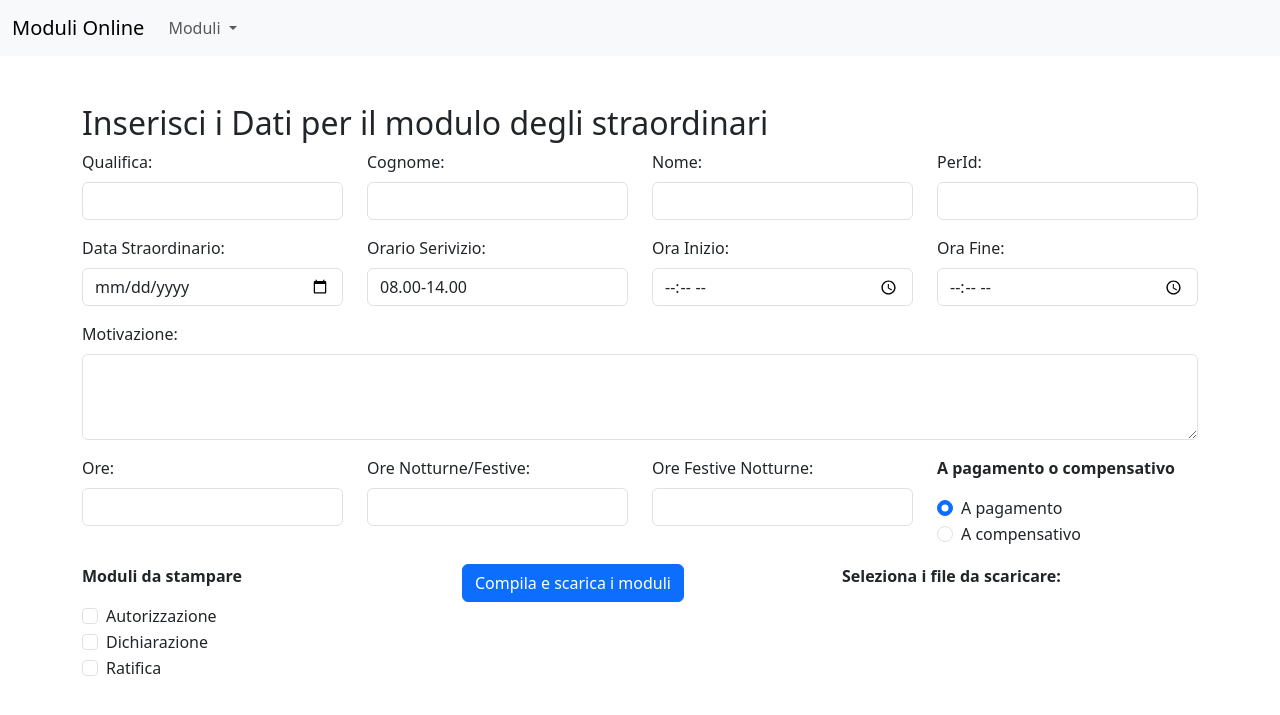
After one commit to enzrussi/PsModuleWeb, a Flask app: page /straordinario in a window 1280 px wide. The commit adds this page. Shown: the top 715 px of the page. Run offline with Flask 3, Linux system fonts and the light colour scheme; some libraries are stand-ins or nearby versions.

Commit message:
creati modelli straordinari ed Elaerning

```diff
--- a/app.py
+++ b/app.py
@@ -1,9 +1,10 @@
-from flask import Flask, render_template, request, send_file
+from flask import Flask, render_template, request, send_file, after_this_request,redirect
 from flask_bootstrap import Bootstrap5
 from docx import Document
 from python_docx_replace import docx_replace
 import os
 from datetime import datetime
+
 
 app = Flask(__name__)
 app.config['MODULI_FOLDER'] = 'module'
@@ -19,14 +20,11 @@ def index():
     return render_template('index.html')
 
 @app.route('/fviaggio', methods=['GET','POST'])
-
 def fviaggio():
-
     form = request.form
 
     if request.method == 'POST':
         # Ottieni i dati dal modulo
-
         mydict = {
             'qual': request.form['qual'],
             'name': request.form['name'],
@@ -72,8 +70,167 @@ def fviaggio():
         output_filename = "{}_{}_foglio_viaggio_{}.docx".format(mydict['surname'], mydict['name'], datetime.now().strftime("%Y%m%d_%H%M%S"))
         output_path = os.path.join(app.config['OUTPUT_FOLDER'], output_filename)
         doc.save(output_path)
-        # Invia il file come download
-        return send_file(output_path, as_attachment=True)
+
+        return redirect('/download/{}'.format(output_filename))
 
     # Se non è una richiesta POST, mostra il modulo
     return render_template('fviaggio.html', form=form)
+
+@app.route('/straordinario', methods=['GET','POST'])
+def straordinario():
+    form = request.form
+    filepaths = []
+
+    if request.method == 'POST':
+        # Ottieni i dati dal modulo
+        mydict = {
+            'qual': request.form['qual'],
+            'surname': request.form['surname'],
+            'name': request.form['name'],
+            'subject': "{} {}".format(request.form['surname'],request.form['name']),
+            'perid': request.form['perid'],
+            'datastr': datetime.strptime(request.form['datastr'],'%Y-%m-%d').strftime('%d-%m-%Y'),
+            'working_hours': request.form['working_hours'],
+            'h_for': request.form['h_for'],
+            'h_to': request.form['h_to'],
+            'motive': request.form['motive'],
+            'h_str' : request.form['h_str'],
+            'h_str_fn': request.form['h_str_fn'],
+            'h_str_nf': request.form['h_str_nf'],
+            'data' : datetime.now().strftime('%d-%m-%Y'),
+            'cash': '[x]' if (request.form['cash'] == 'cash') else '[ ]',
+            'comp': '[ ]' if (request.form['cash'] == 'cash') else '[x]',
+            'datanow': datetime.now().strftime('%d-%m-%Y')
+           }
+
+        # crea modulo autorizzazione
+        if 'mod_aut' in request.form:
+            # Carica il template Word
+            template_path = os.path.join(app.config['MODULI_FOLDER'], 'str_autorizzazione.docx')
+            doc = Document(template_path)
+
+            # Sostituisci i segnaposto con i dati del modulo
+            docx_replace(doc, **mydict)
+            # Salva il documento modificato
+            output_filename = "{}_{}_{}_autorizzazione_straordinario_{}.docx".format(mydict['surname'], mydict['name'], mydict['perid'],mydict['datastr'])
+            output_path = os.path.join(app.config['OUTPUT_FOLDER'], output_filename)
+            doc.save(output_path)
+
+            filepaths.append({'filename': output_filename, 'display_name': 'Autrorizzazione straordinario'})
+
+        # crea modulo dichiarazione
+        if  'mod_dic' in request.form:
+            # Carica il template Word
+            template_path = os.path.join(app.config['MODULI_FOLDER'], 'str_dichiarazione.docx')
+            doc = Document(template_path)
+
+            # Sostituisci i segnaposto con i dati del modulo
+            docx_replace(doc, **mydict)
+            # Salva il documento modificato
+            output_filename = "{}_{}_{}_dichiarazione_straordinario_{}.docx".format(mydict['surname'], mydict['name'], mydict['perid'],mydict['datastr'])
+            output_path = os.path.join(app.config['OUTPUT_FOLDER'], output_filename)
+            doc.save(output_path)
+
+            filepaths.append({'filename': output_filename, 'display_name': 'Dichiarazione straordinario'})
+
+        # crea modulo ratifica
+        if 'mod_rat' in request.form:
+            # Carica il template Word
+            template_path = os.path.join(app.config['MODULI_FOLDER'], 'str_ratifica.docx')
+            doc = Document(template_path)
+
+            # Sostituisci i segnaposto con i dati del modulo
+            docx_replace(doc, **mydict)
+            # Salva il documento modificato
+            output_filename = "{}_{}_{}_ratifica_straordinario_{}.docx".format(mydict['surname'], mydict['name'], mydict['perid'],mydict['datastr'])
+            output_path = os.path.join(app.config['OUTPUT_FOLDER'], output_filename)
+            doc.save(output_path)
+
+            filepaths.append({'filename': output_filename, 'display_name': 'Ratifica straordinario'})
+
+        return render_template('straordinario.html',files=filepaths)
+
+    # Se non è una richiesta POST, mostra il modulo
+    return render_template('straordinario.html', form=form, files=filepaths)
+
+@app.route('/elearning', methods=['GET','POST'])
+def elearning():
+    form = request.form
+    filepaths = []
+
+    # Se la richiesta è di tipo POST, elabora i dati del modulo
+    # e genera il documento Word
+
+    if request.method == 'POST':
+        # Ottieni i dati dal modulo
+        mydict = {
+            'year': datetime.strptime(request.form['date_agg'],'%Y-%m-%d').strftime('%Y'),
+            'qual': request.form['qual'],
+            'surname': request.form['surname'],
+            'name': request.form['name'],
+            'perid': request.form['perid'],
+            'module': request.form['module'],
+            'nr_day': request.form['nr_day'],
+            'date_agg': datetime.strptime(request.form['date_agg'],'%Y-%m-%d').strftime('%d-%m-%Y'),
+            'h_agg': request.form['h_agg'],
+            'data_old_agg': datetime.strptime(request.form['data_old_agg'],'%Y-%m-%d').strftime('%d-%m-%Y'),
+            'home': '[X]' if request.form['home'] == 'home' else '[ ]',
+            'office': '[X]' if request.form['home'] == 'office' else '[ ]',
+            'address': request.form['address'],
+            'date_now': datetime.now().strftime('%d-%m-%Y'),
+            'type': request.form['type'],
+            'where': 'il proprio domicilio' if request.form['home'] == 'home' else 'il proprio ufficio'
+        }
+
+        # Autorizzazione e-learning
+        if 'auth' in request.form:
+
+            # Carica il template Word
+            template_path = os.path.join(app.config['MODULI_FOLDER'], 'richiesta_e_learning.docx')
+            doc = Document(template_path)
+
+            # Sostituisci i segnaposto con i dati del modulo
+            docx_replace(doc, **mydict)
+            # Salva il documento modificato
+            output_filename = "{}_{}_{}_autorizzazione_elearning_{}.docx".format(mydict['surname'], mydict['name'],mydict['perid'], mydict['date_agg'])
+            output_path = os.path.join(app.config['OUTPUT_FOLDER'], output_filename)
+            doc.save(output_path)
+
+            filepaths.append({'filename': output_filename, 'display_name': 'Autorizzazione e-learning'})
+
+        # Dichiarazione e-learning
+        if 'decl' in request.form:
+            # Carica il template Word
+            template_path = os.path.join(app.config['MODULI_FOLDER'], 'autocertificazione_e_learning.docx')
+            doc = Document(template_path)
+
+            # Sostituisci i segnaposto con i dati del modulo
+            docx_replace(doc, **mydict)
+            # Salva il documento modificato
+            output_filename = "{}_{}_{}_autocertificazione_elearning_{}.docx".format(mydict['surname'], mydict['name'],mydict['perid'], mydict['date_agg'])
+            output_path = os.path.join(app.config['OUTPUT_FOLDER'], output_filename)
+            doc.save(output_path)
+
+            filepaths.append({'filename': output_filename, 'display_name': 'autocertificazione e-learning'})
+
+
+    # Se non è una richiesta POST, mostra il modulo
+    return render_template('elearning.html', form=form, files=filepaths)
+
+@app.route('/download/<filename>')
+def download(filename):
+    # Percorso completo del file da scaricare
+    file_path = os.path.join(app.config['OUTPUT_FOLDER'], filename)
+
+    response = send_file(file_path, as_attachment=True)
+
+    @after_this_request
+    def delete_file(response):
+        try:
+            os.remove(file_path)  # Rimuovi il file dopo il download
+        except Exception as e:
+            print("Error removing or closing downloaded file handle", e)
+        return response
+
+    # Invia il file come download
+    return response
--- a/templates/base.html
+++ b/templates/base.html
@@ -32,7 +32,8 @@
                     </a>
                     <ul class="dropdown-menu">
                       <li><a class="dropdown-item" href="{{url_for('fviaggio')}}">Foglio di Viaggio</a></li>
-                      <li><a class="dropdown-item" href="#">Straordinari</a></li>
+                      <li><a class="dropdown-item" href="{{url_for('straordinario')}}">Straordinari</a></li>
+                      <li><a class="dropdown-item" href="{{url_for('elearning')}}">E-Learning</a></li>
                       <li><hr class="dropdown-divider"></li>
                       <li><a class="dropdown-item" href="#">Something else here</a></li>
                     </ul>
--- /dev/null
+++ b/templates/straordinario.html
@@ -0,0 +1,110 @@
+{% extends "base.html" %}
+{% block title %}
+{{ title }}
+{% endblock %}
+{% block content %}
+{% from 'bootstrap4/form.html' import render_field %}
+<div class="container mt-5">
+    <h2>Inserisci i Dati per il modulo degli straordinari</h2>
+
+    <form method="POST" action="{{url_for('straordinario')}}">
+        <div class="row">
+            <div class="col">
+                <label for="qual" class="form-label">Qualifica:</label>
+                <input type="text" class="form-control" id="qual" name="qual" required>
+            </div>
+            <div class="col">
+                <label for="surname" class="form-label">Cognome:</label>
+                <input type="text" class="form-control" id="surname" name="surname" required>
+            </div>
+            <div class="col">
+                <label for="name" class="form-label">Nome:</label>
+                <input type="text" class="form-control" id="name" name="name" required>
+            </div>
+            <div class="col">
+                <label for="perid" class="form-label">PerId:</label>
+                <input type="text" class="form-control" id="perid" name="perid" required>
+            </div>
+        </div>
+        <div class="row mt-3">
+            <div class="col">
+                <label for="datastr" class="form-label">Data Straordinario:</label>
+                <input type="date" class="form-control" id="datastr" name="datastr" required>
+            </div>
+            <div class="col">
+                <label for="working_hours" class="form-label">Orario Serivizio:</label>
+                <input type="text" class="form-control" id="working_hours" name="working_hours" value="08.00-14.00" required>
+            </div>
+            <div class="col">
+                <label for="h_for" class="form-label">Ora Inizio:</label>
+                <input type="time" class="form-control" id="h_for" name="h_for" required>
+            </div>
+            <div class="col">
+                <label for="h_to" class="form-label">Ora Fine:</label>
+                <input type="time" class="form-control" id="h_to" name="h_to" required>
+            </div>
+        </div>
+        <div class="row mt-3">
+            <div class="col">
+                <label for="motive" class="form-label">Motivazione:</label>
+                <textarea class="form-control" id="motive" name="motive" rows="3"></textarea>
+            </div>
+        </div>
+        <div class="row mt-3">
+            <div class="col">
+                <label for="h_str" class="form-label">Ore:</label>
+                <input type="text" id="h_str" class="form-control" name="h_str">
+            </div>
+            <div class="col">
+                <label for="h_str_nf" class="form-label">Ore Notturne/Festive:</label>
+                <input type="text" id="h_str_nf" class="form-control" name="h_str_nf">
+            </div>
+            <div class="col">
+                <label for="h_str_fn" class="form-label">Ore Festive Notturne:</label>
+                <input type="text" id="h_str_fn" class="form-control" name="h_str_fn">
+            </div>
+            <div class="col">
+                <p><b>A pagamento o compensativo</b></p>
+                <div class="form-check form-check-inline">
+                    <input type="radio" class="form-check-input" id="cash" name="cash" value="cash" checked>
+                    <label class="form-check-label" for="cash">A pagamento</label>
+                </div>
+                <div class="form-check form-check-inline">
+                    <input type="radio" class="form-check-input" id="comp" name="cash" value="comp">
+                    <label class="form-check-label" for="comp">A compensativo</label>
+                </div>
+            </div>
+        </div>
+        <div class="row mt-3">
+            <div class="col">
+                <p><b>Moduli da stampare</b></p>
+                <div class="form-check">
+                    <input class="form-check-input" type="checkbox"  value=1 id="mod_aut" name="mod_aut">
+                    <label class="form-check-label" for="mod_aut">Autorizzazione</label>
+                </div>
+                <div class="form-check">
+                    <input class="form-check-input" type="checkbox" vakue=1 id="mod_dic" name="mod_dic">
+                    <label class="form-check-label" for="mod_dic">Dichiarazione</label>
+                </div>
+                <div class="form-check">
+                    <input class="form-check-input" type="checkbox" value=1 id="mod_rat" name="mod_rat">
+                    <label class="form-check-label" for="mod_rat">Ratifica</label>
+                </div>
+            </div>
+            <div class="col">
+                 <button type="submit" class="btn btn-primary">Compila e scarica i moduli</button>
+            </div>
+            <div class="col">
+                <p><b>Seleziona i file da scaricare:</b></p>
+                    <ul>
+                        {% for file in files %}
+                        <li><a href="{{ url_for('download', filename=file.filename) }}">{{ file.display_name }}</a></li>
+                        {% endfor %}
+                    </ul>
+            </div>
+        </div>
+
+
+    </form>
+
+{% endblock %}
```
Also changed, not shown: templates/elearning.html (added, +120 -0 lines), 5 other files.
